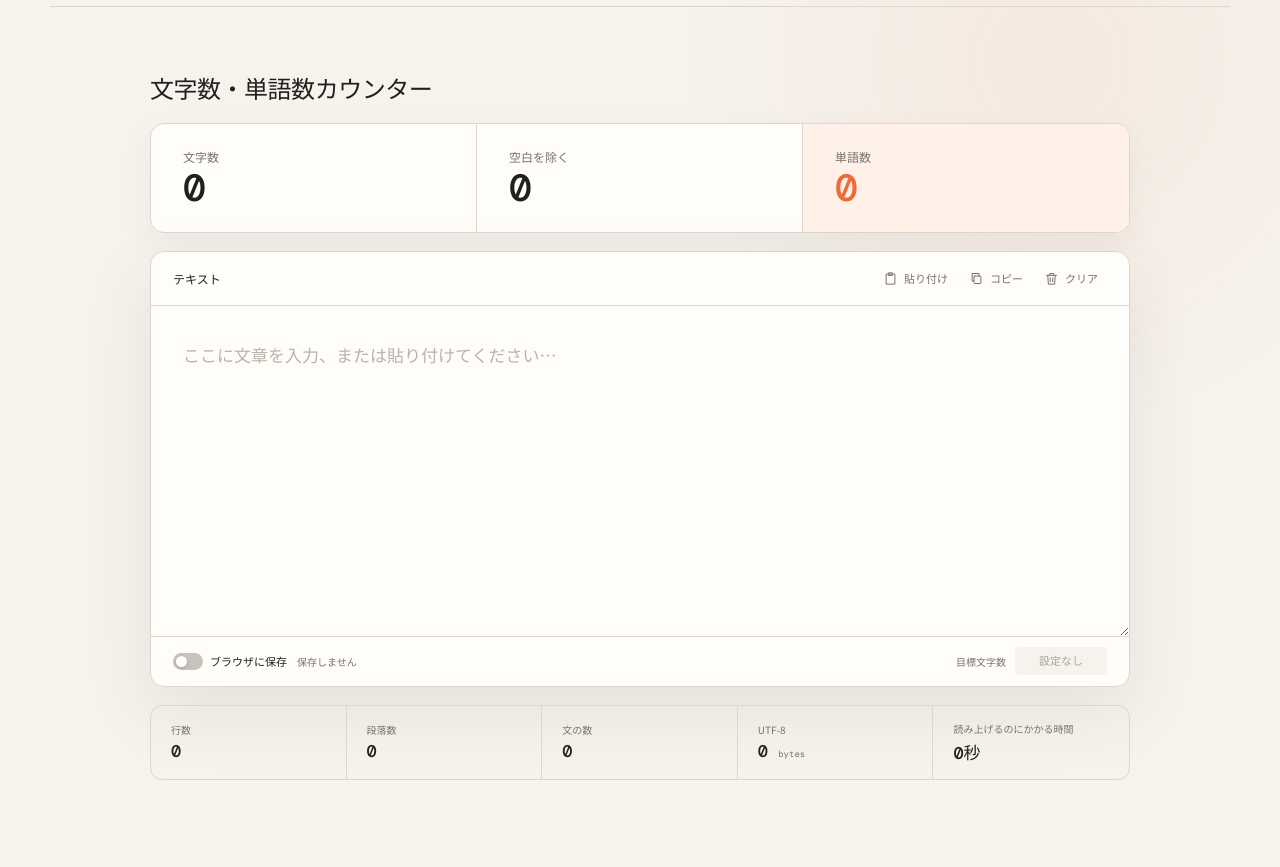
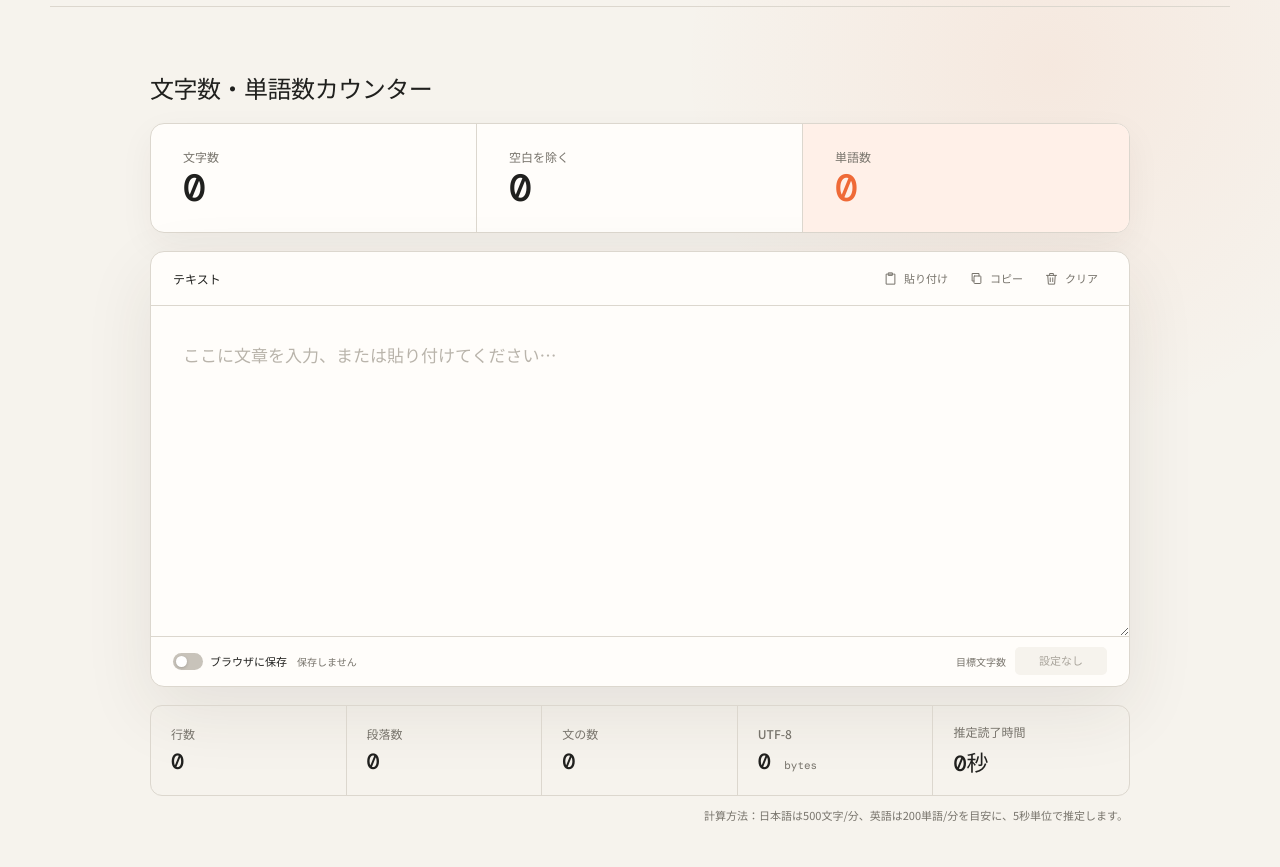
Before and after one commit to ocha98/moji-hakari, a website built with Parcel: page index.html in a window 1280 px wide. Shown: the part 85-952 px from the top of the page. Built offline with nearby package versions, Linux system fonts and the light colour scheme.

Commit message:
feat: improve statistics readability and reading time

```diff
--- a/index.html
+++ b/index.html
@@ -168,10 +168,13 @@
               <strong><span id="byte-count">0</span> <small>bytes</small></strong>
             </div>
             <div class="detail-stat">
-              <span>読み上げるのにかかる時間</span>
+              <span>推定読了時間</span>
               <strong id="reading-time">0秒</strong>
             </div>
           </div>
+          <p class="reading-time-note">
+            計算方法：日本語は500文字/分、英語は200単語/分を目安に、5秒単位で推定します。
+          </p>
         </section>
 
         <section class="feature-strip" aria-label="サイトの特徴">
--- a/script.js
+++ b/script.js
@@ -85,19 +85,31 @@ function countSentences(text) {
 
 /**
  * 日本語を1分500文字、英単語を1分200語として読了時間を推定する。
+ * 日本語と英語が混在しても二重に数えないよう、それぞれを分けて集計する。
  */
-function formatReadingTime(chars, words) {
-  if (chars === 0) return "0秒";
+function formatReadingTime(text) {
+  if (!text.trim()) return "0秒";
 
-  const japaneseLike = Math.max(0, chars - words);
-  const minutes = japaneseLike / 500 + words / 200;
-  const seconds = Math.max(1, Math.ceil(minutes * 60));
+  const japaneseCharacters =
+    text.match(/[\p{Script=Han}\p{Script=Hiragana}\p{Script=Katakana}ー々〆ヵヶ]/gu)
+      ?.length || 0;
+  const englishWords =
+    text.match(/[\p{Script=Latin}\p{N}]+(?:['’][\p{Script=Latin}\p{N}]+)*/gu)
+      ?.length || 0;
+  const minutes = japaneseCharacters / 500 + englishWords / 200;
 
-  if (seconds < 60) return `${seconds}秒`;
-  if (seconds < 3600) return `約${Math.ceil(seconds / 60)}分`;
+  // 推定値であるため、細かすぎる表示を避けて5秒単位で切り上げる。
+  const seconds = Math.max(5, Math.ceil((minutes * 60) / 5) * 5);
+  if (seconds < 60) return `約${seconds}秒`;
+
   const hours = Math.floor(seconds / 3600);
-  const remainingMinutes = Math.ceil((seconds % 3600) / 60);
-  return `${hours}時間${remainingMinutes ? `${remainingMinutes}分` : ""}`;
+  const remainingMinutes = Math.floor((seconds % 3600) / 60);
+  const remainingSeconds = seconds % 60;
+  const minutePart = remainingMinutes ? `${remainingMinutes}分` : "";
+  const secondPart = remainingSeconds ? `${remainingSeconds}秒` : "";
+
+  if (hours > 0) return `約${hours}時間${minutePart}${secondPart}`;
+  return `約${remainingMinutes}分${secondPart}`;
 }
 
 /**
@@ -144,7 +156,7 @@ function updateCounts() {
   output.paragraphs.textContent = numberFormat.format(paragraphs);
   output.sentences.textContent = numberFormat.format(sentences);
   output.bytes.textContent = numberFormat.format(bytes);
-  output.readingTime.textContent = formatReadingTime(chars, words);
+  output.readingTime.textContent = formatReadingTime(text);
   updateLimit(chars);
 }
 
--- a/styles.css
+++ b/styles.css
@@ -359,8 +359,8 @@ textarea::placeholder {
 
 .detail-stat {
   display: flex;
-  min-height: 68px;
-  padding: 15px 20px;
+  min-height: 82px;
+  padding: 17px 20px;
   flex-direction: column;
   justify-content: center;
   border-right: 1px solid var(--line);
@@ -372,20 +372,29 @@ textarea::placeholder {
 
 .detail-stat > span {
   color: var(--muted);
-  font-size: 10px;
+  font-size: 12px;
+  font-weight: 500;
 }
 
 .detail-stat strong {
-  margin-top: 3px;
+  margin-top: 5px;
   font-family: "DM Mono", monospace;
-  font-size: 17px;
+  font-size: 22px;
   font-weight: 500;
 }
 
 .detail-stat small {
   color: var(--muted);
-  font-size: 9px;
+  font-size: 11px;
   font-weight: 400;
+}
+
+.reading-time-note {
+  margin: 10px 2px 0;
+  color: var(--muted);
+  font-size: 11px;
+  line-height: 1.7;
+  text-align: right;
 }
 
 .feature-strip {
@@ -578,6 +587,10 @@ footer {
     border-bottom: 0;
   }
 
+  .reading-time-note {
+    text-align: left;
+  }
+
   .feature-strip {
     grid-template-columns: 1fr;
     margin: 75px 0 28px;
```
Also changed, not shown: README.md.
